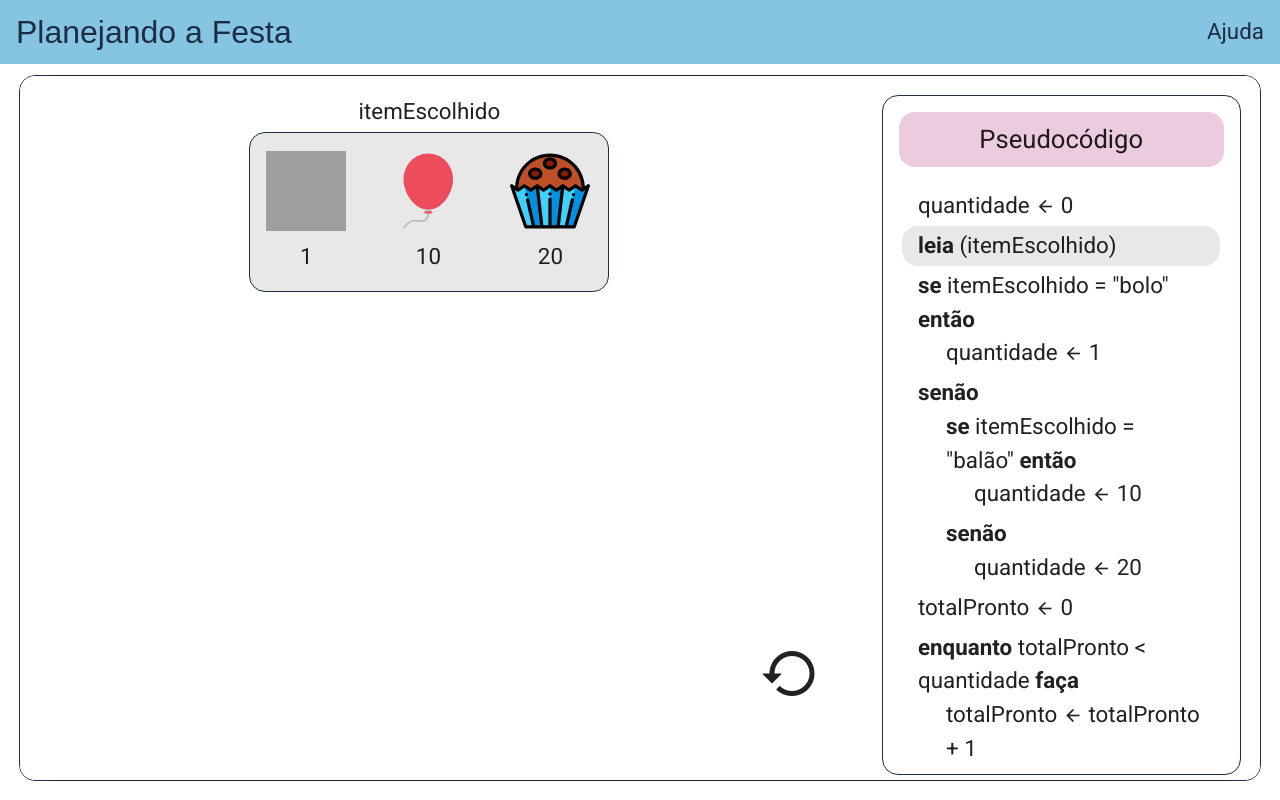
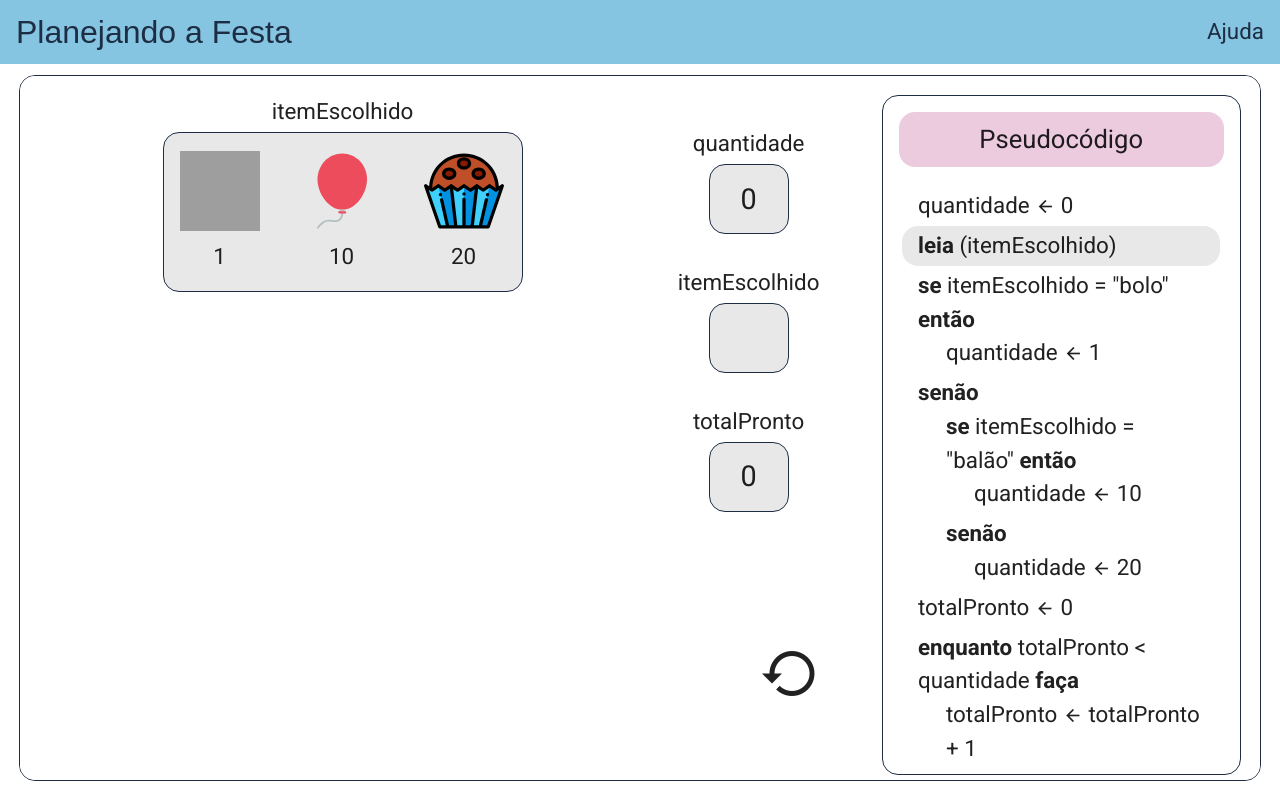
Before and after one commit to mariliatd/logic-sims-mvp, a Vue app: page / in a window 1280 px wide. Built offline with nearby package versions, Linux system fonts and the light colour scheme; grey boxes are pictures that could not be loaded; a web font is replaced by a local one.

Commit message:
feat: add more variables and fix positions

```diff
--- a/src/components/LoopCounter.vue
+++ b/src/components/LoopCounter.vue
@@ -112,7 +112,9 @@ export default defineComponent({
 #balloon-box {
   margin-left: 25%;
   display: flex;
+  flex-wrap: wrap;
   width: 50%;
+  height: 0;
   gap: 6rem 0;
   justify-content: center;
 }
--- a/src/components/VariableDisplay.vue
+++ b/src/components/VariableDisplay.vue
@@ -2,7 +2,7 @@
   <div class="variable-box">
     <p class="label-text">{{ label }}</p>
     <div class="variable">
-      <span class="text">{{ value }}</span>
+      <span :class="[isString(value) ? 'text' : 'number']">{{ value }}</span>
     </div>
   </div>
 </template>
@@ -13,7 +13,12 @@ import { defineComponent } from "vue";
 export default defineComponent({
   props: {
     label: { type: String, required: true },
-    value: { type: Number, required: true },
+    value: { type: [Number, String], required: true },
+  },
+  methods: {
+    isString(value: number | string): boolean {
+      return typeof value === "string";
+    },
   },
 });
 </script>
@@ -42,6 +47,10 @@ export default defineComponent({
 }
 
 .text {
+  font-size: 1.6rem;
+}
+
+.number {
   font-size: 1.8rem;
 }
 </style>
--- a/src/simulations/party_planning.vue
+++ b/src/simulations/party_planning.vue
@@ -3,6 +3,7 @@
   <SimPageTemplate @sim="restoreSim()">
     <template #workspace>
       <div class="sim-workspace">
+        <div class="conditional-loop-box">
           <ConditionalControl
             label="itemEscolhido"
             :content="items"
@@ -12,7 +13,10 @@
           <div v-if="selectedItem !== ''" class="loop-counter">
             <LoopCounter :selectedItem="selectedItem" :total="total" @totalPrepared="prepareItem" :totalPrepared="totalPrepared"/>
           </div>
-        <div v-if="selectedItem !== ''" class="variable-display">
+        </div>
+        <div class="variable-display">
+          <VariableDisplay label="quantidade" :value="total" />
+          <VariableDisplay label="itemEscolhido" :value="selectedItemName" />
           <VariableDisplay label="totalPronto" :value="totalPrepared" />
         </div>
       </div>
@@ -91,6 +95,7 @@ export default defineComponent({
       },
     ],
     selectedItem: "",
+    selectedItemName: "",
     total: 0,
     totalPrepared: 0,
   }),
@@ -101,12 +106,15 @@ export default defineComponent({
 
       if (this.selectedItem == "birthday_cake") {
         this.total = 1;
+        this.selectedItemName = "bolo"
         this.currentState = "conditional_cake";
       } else if (this.selectedItem == "balloon") {
         this.total = 10;
+        this.selectedItemName = "balão"
         this.currentState = "conditional_balloon";
       } else if (this.selectedItem == "party_candy") {
         this.total = 20;
+        this.selectedItemName = "doce"
         this.currentState = "conditional_candy";
       } else {
         console.error("No item selected");
@@ -122,6 +130,7 @@ export default defineComponent({
     restoreSim() {
       this.currentState = "initial";
       this.selectedItem = "";
+      this.selectedItemName = ""
       this.total = 0;
       this.totalPrepared = 0;
     }
@@ -132,8 +141,14 @@ export default defineComponent({
 <style>
 .sim-workspace {
   display: flex;
+  width: 100%;
+  height: 100%;
+}
+
+.conditional-loop-box {
+  display: flex;
   flex-direction: column;
-  height: 100%;
+  width: 100%;
 }
 
 .loop-counter {
@@ -141,8 +156,11 @@ export default defineComponent({
 }
 
 .variable-display {
-  align-self: flex-end;
-  margin-top: -27rem;
+  display: flex;
+  flex-direction: column;
+  gap: 2rem;
+  margin-top: 2rem;
+  margin-left: 2rem;
 }
 
 .indent-code {
```
Lines whose indentation alone changed are shown as unchanged.
